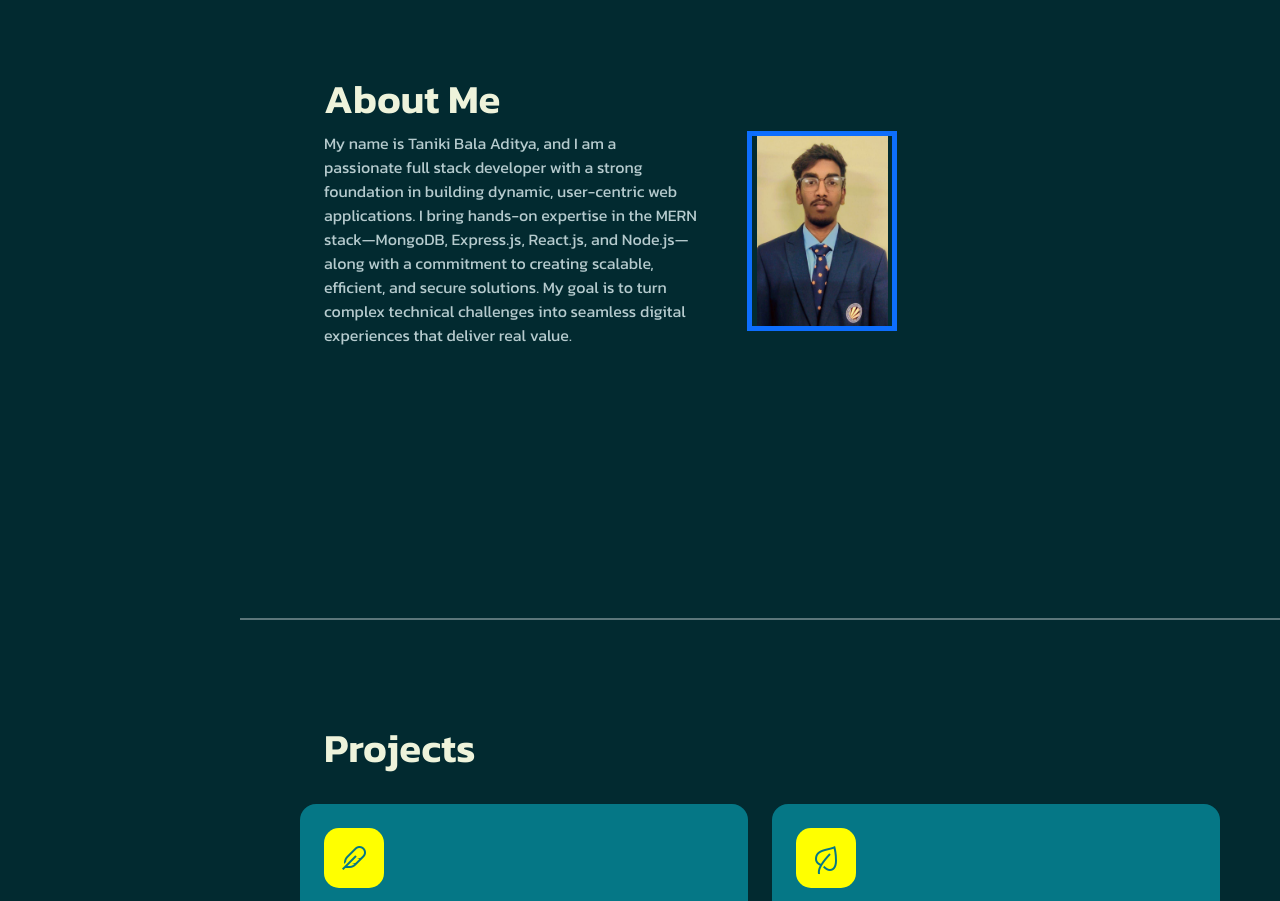
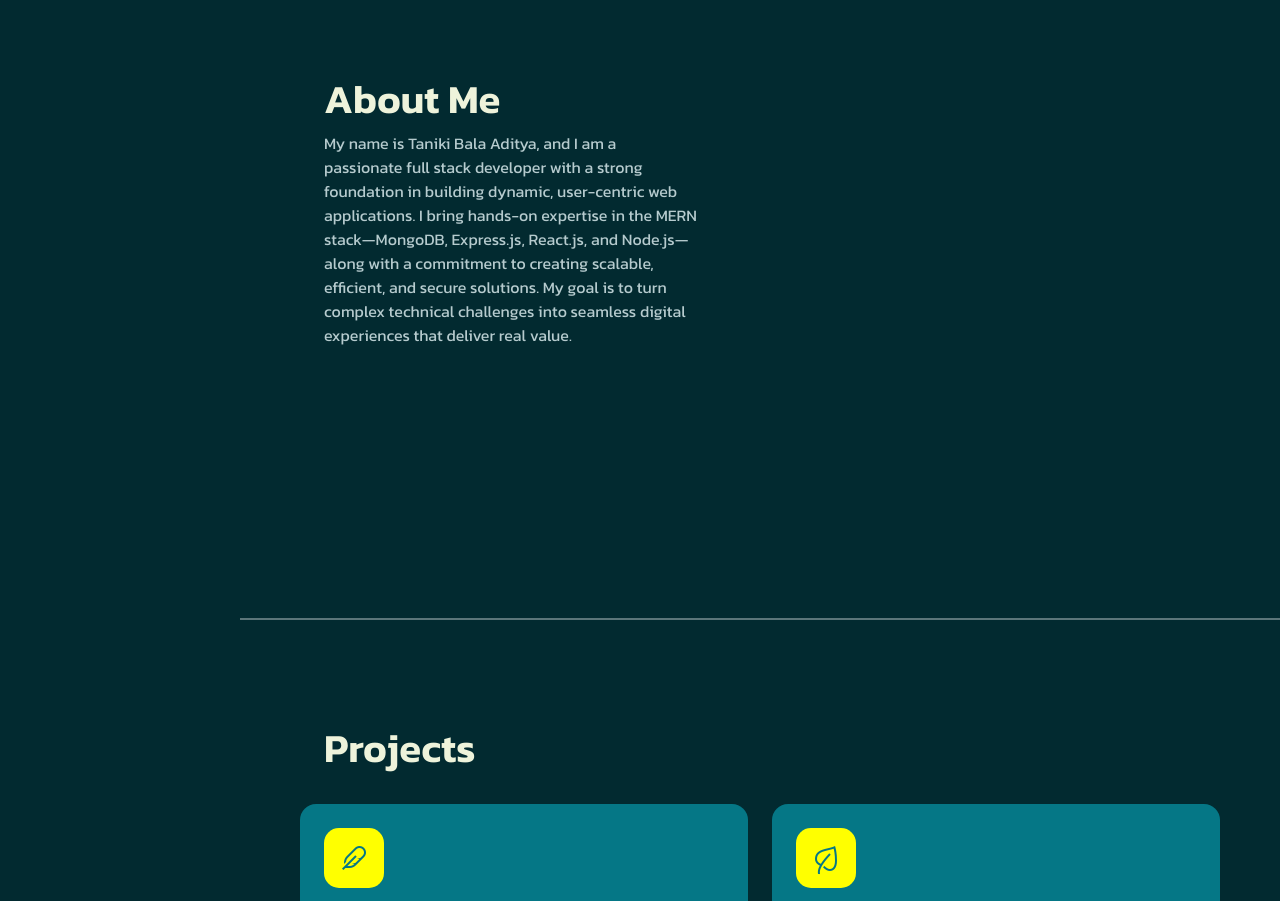
Before and after one commit to Balaaditya04/portfolio12, a website: page index.html in a window 1280 px wide. Shown: the part 980-1881 px from the top of the page. Drawn offline with Linux system fonts and the light colour scheme; a web font is replaced by a local one.

Commit message:
Update index.html

```diff
--- a/index.html
+++ b/index.html
@@ -92,7 +92,6 @@
                 </div>
                 <div class="col-md-4 d-flex justify-content-end">
                   <div class="profile-image-container">
-                    <img src="./assets/images/Bala Profile.jpeg" alt="Taniki Bala Aditya" class="img-fluid squared" style="width: 150px; height: 200px; object-fit: contain; border: 5px solid #0d6efd;">
                   </div>
                 </div>
               </div>
```
